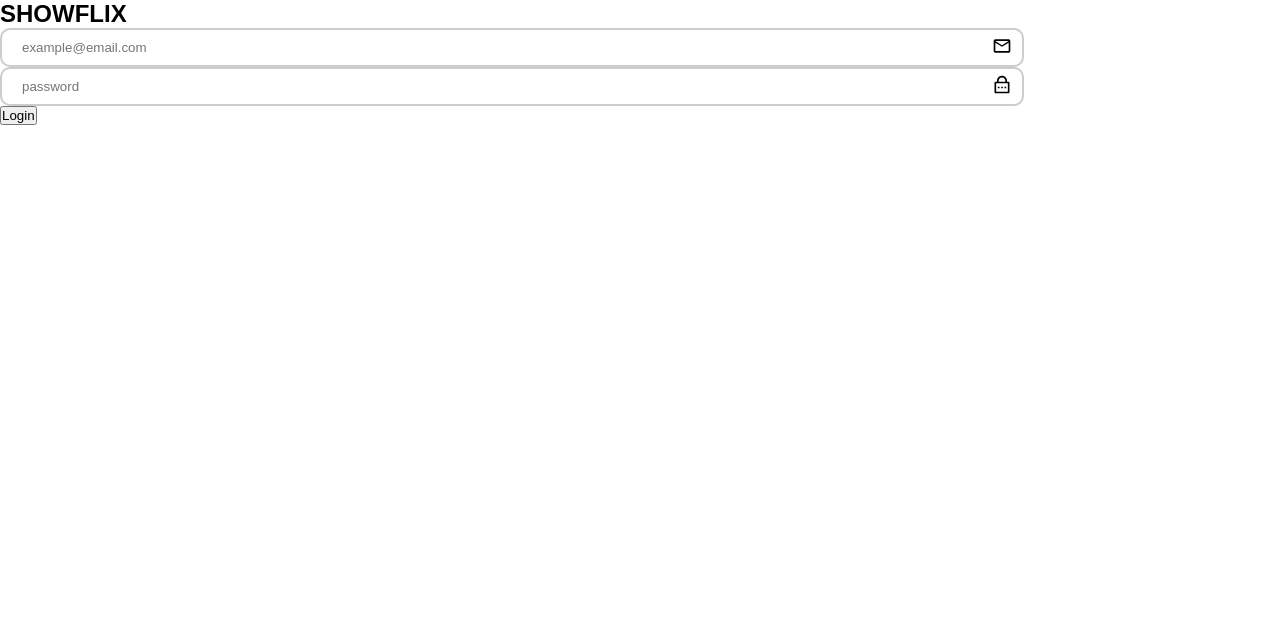
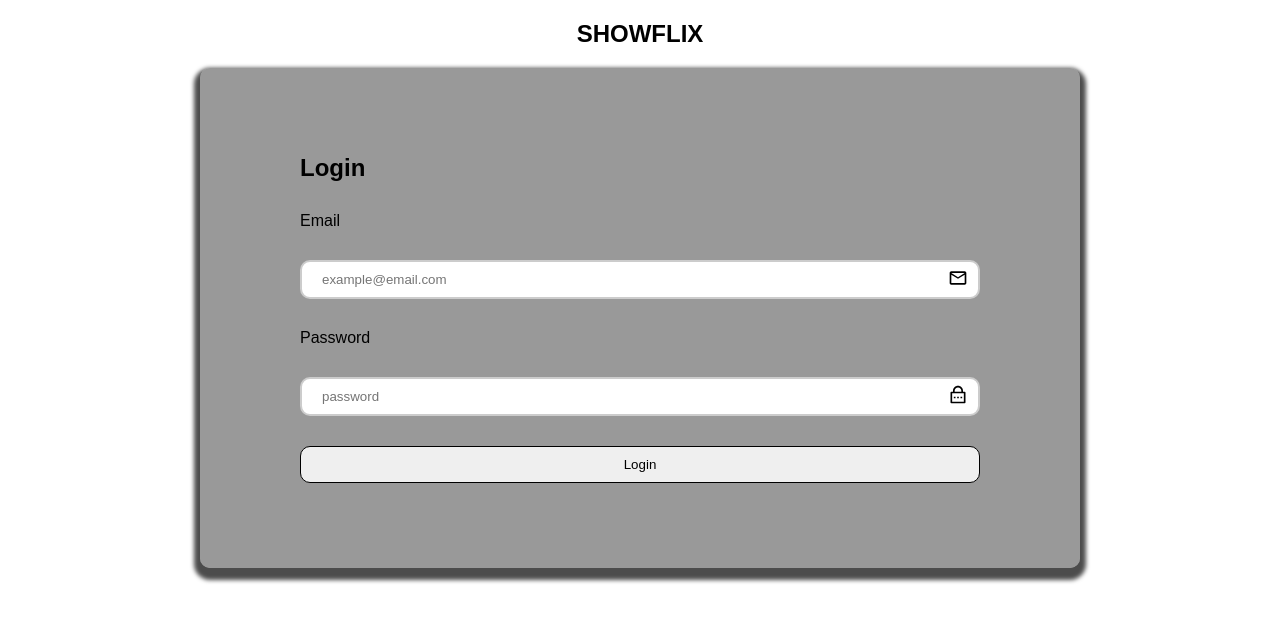
Before and after one commit to DiegoOtani/Showflix, a React (Vite) app in the folder frontend/: page /login in a window 1280 px wide. Shown: the top 622 px of the page. Built offline with nearby package versions, Linux system fonts and the light colour scheme; a web font is replaced by a local one.

Commit message:
frontend/style: add style into LoginPage

```diff
--- a/frontend/src/components/InputField/styles.js
+++ b/frontend/src/components/InputField/styles.js
@@ -2,7 +2,7 @@ import styled from "styled-components";
 
 export const InputFieldStyled = styled.div`
   padding: 0px 10px;
-  width: 80%;
+  width: 100%;
   display: flex;
   gap: 10px;
   background-color: #ffffff;
--- a/frontend/src/pages/Login/index.jsx
+++ b/frontend/src/pages/Login/index.jsx
@@ -6,6 +6,7 @@ import LoginService from "../../services/login";
 import { useContext } from "react";
 import { UserContext } from "../../contexts/UserContext";
 import { useNavigate } from "react-router-dom";
+import { LoginPageStyled, FormStyled, SubmitButtonStyled } from "./styles";
 
 const LoginPage = () => {
   const { setUser } = useContext(UserContext);
@@ -36,26 +37,29 @@ const LoginPage = () => {
   }
 
   return (
-    <section>
+    <LoginPageStyled>
       <h1>SHOWFLIX</h1>
-      <form onSubmit={handleSubmit}>
+      <FormStyled onSubmit={handleSubmit}>
+        <h2>Login</h2>
+        <label>Email</label>
         <InputField
           icon={MdOutlineEmail}
           onChange={handleEmailChange}
           value={email}
           placeholder={"example@email.com"}
         />
+        <label>Password</label>
         <InputField
           icon={RiLockPasswordLine}
           onChange={handlePasswordChange}
           value={password}
           placeholder={"password"}
         />
-        <button type="submit">
+        <SubmitButtonStyled type="submit">
           Login
-        </button>
-      </form>
-    </section>
+        </SubmitButtonStyled>
+      </FormStyled>
+    </LoginPageStyled>
   )
 }
 
--- /dev/null
+++ b/frontend/src/pages/Login/styles.js
@@ -0,0 +1,30 @@
+import styled from "styled-components";
+
+export const LoginPageStyled = styled.section`
+  padding: 20px 200px;
+  display: flex;
+  flex-direction: column;
+  align-items: center;
+  gap: 20px;
+`;
+
+export const FormStyled = styled.form`
+  padding: 20px 100px;
+  width: 100%;
+  display: flex;
+  flex-direction: column;
+  justify-content: center;
+  gap: 30px;
+  background-color: rgba(0, 0, 0, 0.4);
+  border-radius: 10px;
+  box-shadow: 0px 6px 4px 6px rgba(0, 0, 0, 0.7);
+  min-height: 500px;
+`;
+
+export const SubmitButtonStyled = styled.button`
+  padding: 10px;
+  border-radius: 10px;
+  font-weight: 100;
+  cursor: pointer;
+  border: 1px solid black;
+`;
```
